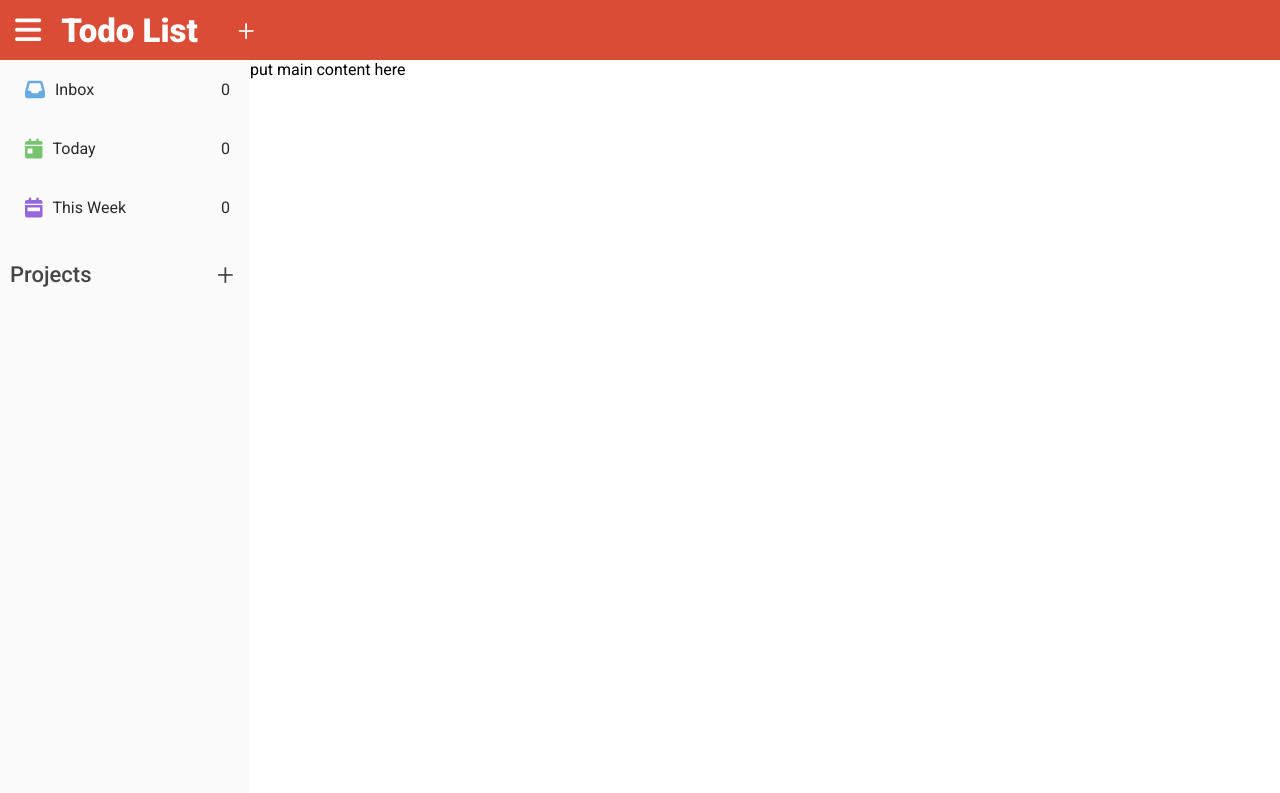
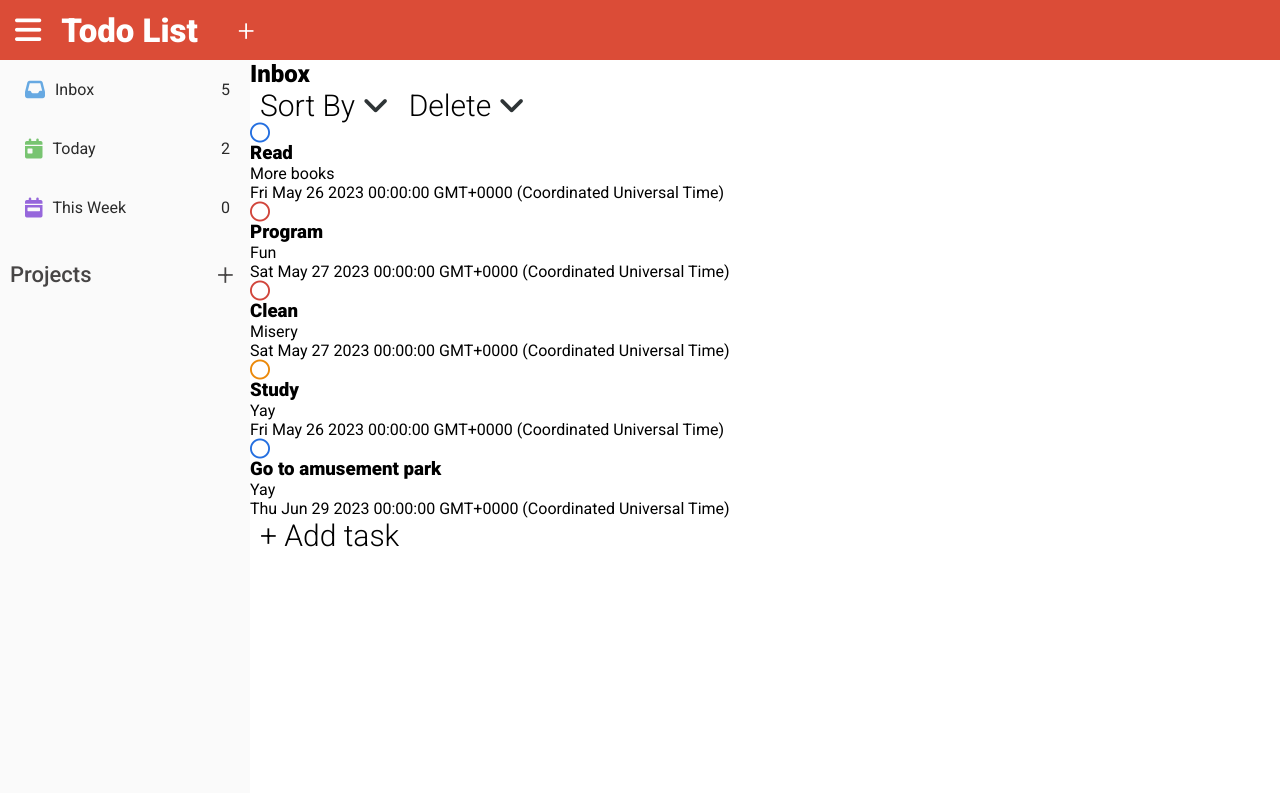
Before and after one commit to elk15/Todo-List, a website built with webpack: page dist/index.html in a window 1280 px wide. Built offline with nearby package versions, Linux system fonts and the light colour scheme.

Commit message:
Create factory for project pages

```diff
--- a/src/Project.js
+++ b/src/Project.js
@@ -17,6 +17,10 @@ export default class Project {
             parsedDate = parse(dueDate, 'yyyy-MM-dd', new Date());
         }
         this.tasks.push(new Task(title, description, parsedDate, priority));
+    }
+
+    findTask(index) {
+        return this.tasks[index];
     }
 
     changeTaskTitle(index, newTitle) {
--- a/src/TodoList.js
+++ b/src/TodoList.js
@@ -4,6 +4,12 @@ import Project from './Project';
 const TodoList = (() => {
     const inbox = new Project('Inbox');
     const userProjects = [];
+
+    inbox.addTask('Read', 'More books', '2023-5-26', 3);
+    inbox.addTask('Program', 'Fun', '2023-5-27', 1);
+    inbox.addTask('Clean', 'Misery', '2023-5-27', 1);
+    inbox.addTask('Study', 'Yay', '2023-5-26', 2);
+    inbox.addTask('Go to amusement park', 'Yay', '2023-6-29', 3);
 
     const getTodaysTasks = () => {
         const tasks = inbox.getTasks().filter((task) => isToday(task.dueDate));
--- /dev/null
+++ b/src/UI.js
@@ -0,0 +1,85 @@
+import Utilities from './Utils';
+import TodoList from './TodoList';
+
+const projectPage = (project) => {
+    const page = document.createElement('div');
+
+    const createListItemIcon = (task) => {
+        const priorityColors = ['', '#d1453b', '#eb8909', '#246fe0', '#f3f3f3'];
+        if (task.isComplete) {
+            return `<i class="fa-regular fa-circle-check fa-lg" style="color: ${priorityColors[task.priority]};"></i>`;
+        }
+        return `<i class="fa-regular fa-circle fa-lg" style="color: ${priorityColors[task.priority]};"></i>`;
+    };
+
+    const createListItem = (task) => {
+        const li = document.createElement('li');
+        li.innerHTML = `<div>${createListItemIcon(task)} <h3>${task.title}</h3></div>
+                        <div>${task.description}</div>
+                        <div>${task.dueDate}</div>`;
+        return li;
+    };
+
+    const createTasksList = () => {
+        const ul = document.createElement('ul');
+        ul.classList.add('tasks');
+        project.getTasks().forEach((task) => {
+            ul.appendChild(createListItem(task));
+        });
+        page.appendChild(ul);
+    };
+
+    const createBtn = (text, c) => {
+        const btn = document.createElement('button');
+        btn.innerHTML = `${text} <i class="fa-solid fa-angle-down" style="color: #2e3436;"></i>`;
+        btn.class = c;
+        return btn;
+    };
+
+    const groupBtns = () => {
+        const div = document.createElement('div');
+        const sortByBtn = createBtn('Sort By', 'sort');
+        div.appendChild(sortByBtn);
+        const deleteBtn = createBtn('Delete', 'delete');
+        div.appendChild(deleteBtn);
+        return div;
+    };
+
+    const createHeader = () => {
+        const div = document.createElement('div');
+        div.classList.add('project-title');
+        div.innerHTML = `<h2>${project.title}</h2>`;
+        div.appendChild(groupBtns());
+        page.appendChild(div);
+    };
+
+    const createAddTaskBtn = () => {
+        const btn = document.createElement('button');
+        btn.innerHTML += '<span>+</span> Add task';
+        page.appendChild(btn);
+    };
+
+    createHeader();
+    createTasksList();
+    createAddTaskBtn();
+
+    return {
+        page,
+    };
+};
+
+const UI = (() => {
+    const todayAmount = Utilities.getElement('.amount-today');
+    const inboxAmount = Utilities.getElement('.amount-inbox');
+    inboxAmount.innerHTML = TodoList.inbox.getTasksAmount();
+    todayAmount.innerHTML = TodoList.getTodaysTasks().getTasksAmount();
+
+    console.log(TodoList.inbox.getTasks());
+    const inboxPage = projectPage(TodoList.inbox).page;
+
+    return {
+        inboxPage,
+    };
+})();
+
+export default UI;
--- a/src/index.js
+++ b/src/index.js
@@ -1,15 +1,5 @@
-import TodoList from './TodoList';
+import UI from './UI';
 
-TodoList.inbox.addTask('Read', 'More books', '2023-5-26', 3);
-TodoList.inbox.addTask('Program', 'Fun', '2023-5-27', 1);
-TodoList.inbox.addTask('Clean', 'Misery', '2023-5-27', 1);
-TodoList.inbox.addTask('Study', 'Yay', '2023-5-26', 2);
-TodoList.inbox.addTask('Go to amusement park', 'Yay', '2023-6-29', 3);
+const main = document.querySelector('.main-content');
 
-TodoList.addProject('Make website');
-TodoList.addProject('Bake a cake');
-TodoList.renameProject(0, 'Build Application');
-console.log(TodoList.getProjects());
-
-const project1 = TodoList.findProject(0);
-project1.addTask('Program', 'Fun', '2023-5-27', 1);
+main.appendChild(UI.inboxPage);
```
Also changed, not shown: dist/index.html, dist/main.js, dist/style.css.
